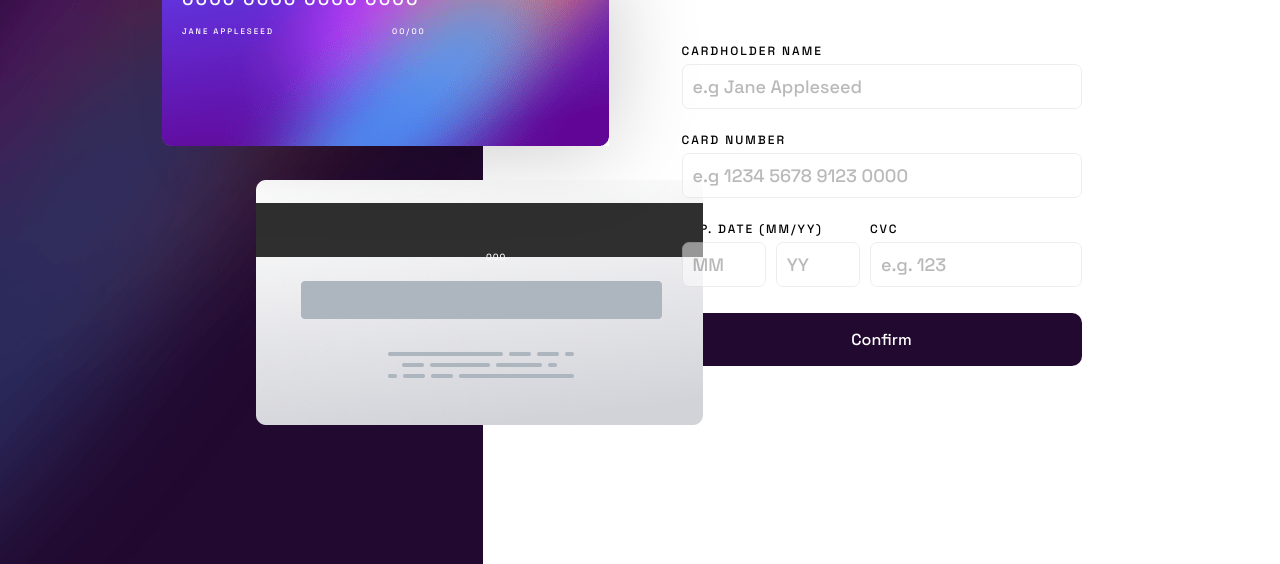
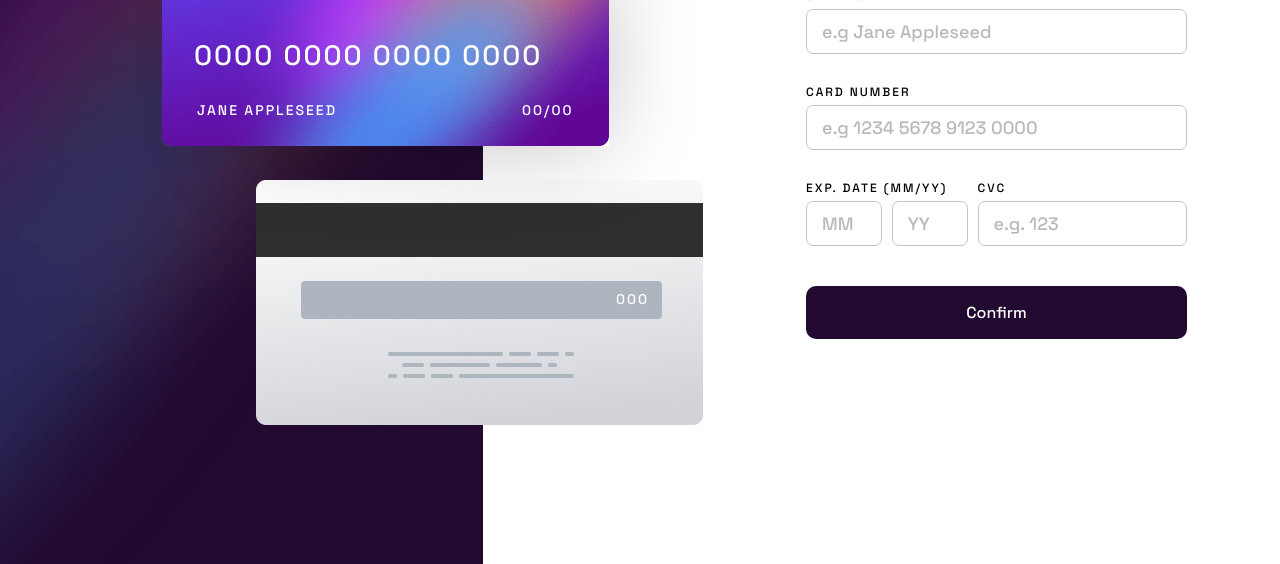
Before and after one commit to Mohit-k-Mummon/Interactive-card-details-form, a plain HTML site: page index.html in a window 1280 px wide. Shown: the part 236-800 px from the top of the page. Drawn offline with Linux system fonts and the light colour scheme.

Commit message:
Rename some elements + finish desktop styling

```diff
--- a/css/styles.css
+++ b/css/styles.css
@@ -48,12 +48,12 @@ body {
     font-family: 'Space Grotesk', sans-serif;
 }
 
-.main-container {
+.block {
     height: 100vh;
 }
 
-@media screen and (min-width: 768px) {
-    .main-container {
+@media screen and (min-width: 900px) {
+    .block {
         display: flex;
         max-width: 100vw;
     }
@@ -65,7 +65,7 @@ body {
 /******************
     CARD CONTAINER
 ******************/
-.card__bg-container {
+.block__card-container {
     background-image: url(../images/bg-main-mobile.png);
     width: 100vw;
     background-repeat: no-repeat;
@@ -76,14 +76,14 @@ body {
 }
 
 
-.cards__container {
+.block__card-container .cards {
     height: 240px;
     width: 343px;
     position: relative;
 }
 
-@media screen and (min-width: 768px) {
-    .card__bg-container {
+@media screen and (min-width: 900px) {
+    .block__card-container {
         position: relative;
         background-image: url(../images/bg-main-desktop.png);
         width: 100%;
@@ -91,7 +91,7 @@ body {
         min-width: 0;
     }
 
-    .cards__container {
+    .block__card-container .cards {
         width: 54.1rem;
         min-width: 54.1rem;
         height: 52.7rem;
@@ -107,7 +107,7 @@ body {
     height: 157px;
 }
 
-@media screen and (min-width:768px) {
+@media screen and (min-width:900px) {
     #card-back,
     #card-front {
         width: 44.7rem;
@@ -117,7 +117,7 @@ body {
 
 
 /* Card Back */
-.card__back-container {
+.card-back-img {
     height: min-content;
     width: min-content;
     position: absolute;
@@ -125,57 +125,56 @@ body {
     top: 3.2rem;
     }
 
-@media screen and (min-width:768px) {
-    .card__back-container {
+
+.card-back-img #card-cvc {
+    position: absolute;
+    top: 7.1rem;
+    left: 23rem;
+    z-index: 1000;
+    letter-spacing: 2px;
+    color: #fff;
+    font-size: 0.9rem;
+}
+
+@media screen and (min-width:900px) {
+    .card-back-img {
         right: 0;
         bottom: 0;
         top: auto;
         left: auto;
     }
+
+    .card-back-img #card-cvc {
+        font-size: 1.4rem;
+        top: 11rem;
+        left: 36rem;
+    }
 }
 
-.card__back-container #card-cvc {
-    position: absolute;
-    top: 7.1rem;
-    left: 23rem;
-    z-index: 1000;
-    letter-spacing: 1px;
-    color: #fff;
-    font-size: 0.9rem;
-
-}
-
-
 /* Card Front */
-.card__front-container {
+.card-front-img {
     position: relative;
     top: 12rem;
 }
 
-@media screen and (min-width:768px) {
-    .card__front-container {
-        position: absolute;
-        top: 0;
-        left: 0;
-        right: auto;
-        bottom: auto;
-    }
-}
 
+/* Card Shadow */
 #card-front {
     box-shadow: 31px 34px 93px -34px rgba(0,0,0,0.23);
     -webkit-box-shadow: 31px 34px 93px -34px rgba(0,0,0,0.23);
     -moz-box-shadow: 31px 34px 93px -34px rgba(0,0,0,0.23);
 }
 
-.card__front-container #card-logo {
+
+/* Card Logo and details */
+.card-front-img #card-logo {
     position: absolute;
     left: -12.5rem;
     top: -6.2rem;
     transform: scale(0.16);
 }
 
-.card__front-container #card-number {
+.card-front-img #card-number {
     position: absolute;
     top: 8.6rem;
     left: 2rem;
@@ -184,7 +183,7 @@ body {
     font-size: 1.8rem;
 }
 
-.card__front-container #card-name {
+.card-front-img #card-name {
     position: absolute;
     top: 12.5rem;
     left: 2rem;
@@ -194,7 +193,7 @@ body {
     text-transform: uppercase;
 }
 
-.card__front-container #card-expiration {
+.card-front-img #card-expiration {
     position: absolute;
     top: 12.5rem;
     left: 23rem;
@@ -203,13 +202,46 @@ body {
     color: #fff;
 }
 
+@media screen and (min-width:900px) {
+    .card-front-img {
+        position: absolute;
+        top: 0;
+        left: 0;
+        right: auto;
+        bottom: auto;
+    }
+
+    .card-front-img #card-logo {
+        left: -16rem;
+        top: -7.7rem;
+        transform: scale(0.18);
+    }
+
+    .card-front-img #card-number {
+        top: 13.6rem;
+        left: 3.2rem;
+        font-size: 2.8rem;
+    }
+
+    .card-front-img #card-name {
+        top: 20rem;
+        font-size: 1.4rem;
+        left: 3.5rem;
+    }
+
+    .card-front-img #card-expiration {
+        top: 20rem;
+        left: 36rem;
+        font-size: 1.4rem;
+    }
+}
 
 
 
 /******************
-    FORM CONTAINER
+FORM CONTAINER
 ******************/
-.form-container {
+.block__form-container {
     height: auto;
     margin: 10vh auto 0 auto;
     padding: 2rem;
@@ -222,18 +254,28 @@ body {
     max-width: 40rem;
 }
 
-@media screen and (min-width:768px) {
-    .form-container {
+
+.form-group {
+    margin-bottom: 0.5rem;
+}
+
+@media screen and (min-width:900px) {
+    .block__form-container {
         min-width: 600px;
+        justify-content: end;
+        padding: 2rem 2rem 2rem 25rem;
     }
 
     .form {
-        min-width: 38rem;
+        max-width: 38.1rem;
+        height: 35.2rem;
+        position: relative;
+        bottom: 4rem;
     }
-}
 
-.form-group {
-    margin-bottom: 0.5rem;
+    .form-group {
+        margin-bottom: 1.2rem;
+    }
 }
 
 label {
@@ -246,9 +288,9 @@ label {
 
 input {
     width: 100%;
-    padding: 1rem;
+    padding: 1rem 1.5rem;
     border-radius: 7px;
-    border: 1px solid var(--Light-grayish-violet);
+    border: 1px solid var(--Dark-grayish-violet);
     font-family: inherit;
     font-size: 1.8rem;
     outline: none;
@@ -276,18 +318,17 @@ input:focus {
     margin-left: 1rem;
 }
 
-.flex {
+
+/* Third row in Form */
+.exp-group {
     display: flex;
     justify-content: space-between;
     width: 100%;
 }
 
-.titles {
-    display: flex;
-}
 
-/* Button */
-.form-container .button {
+/* Form Button */
+.block__form-container .button {
     padding: 1.6rem 3rem;
     border: none;
     background-color: var(--Very-dark-violet);
@@ -298,6 +339,12 @@ input:focus {
     width: 100%;
     cursor: pointer;
     margin-top: 0.3rem;
+}
+
+@media screen and (min-width: 900px) {
+    .block__form-container .button {
+        margin-top: 1rem;
+    }
 }
 
 
@@ -324,6 +371,7 @@ input:focus {
 #cvc-error {
     visibility: hidden;
 }
+
 
 
 
--- a/index.html
+++ b/index.html
@@ -13,14 +13,14 @@
 		<title>Frontend Mentor | Interactive Card</title>
 	</head>
 	<body>
-		<main class="main-container">
-			<div class="card__bg-container">
-				<div class="cards__container">
-					<div class="card__back-container">
+		<main class="block">
+			<div class="block__card-container">
+				<div class="cards">
+					<div class="card-back-img">
 						<img id="card-back" src="images/bg-card-back.png" alt="" />
 						<p id="card-cvc">000</p>
 					</div>
-					<div class="card__front-container">
+					<div class="card-front-img">
 						<img id="card-front" src="images/bg-card-front.png" alt="" />
 						<img id="card-logo" src="images/card-logo.svg" alt="" />
 						<p id="card-number">0000 0000 0000 0000</p>
@@ -30,7 +30,7 @@
 				</div>
 			</div>
 
-			<div class="form-container">
+			<div class="block__form-container">
 				<form class="form" action="">
 					<div class="form-group">
 						<label for="cardholder">Cardholder name</label>
@@ -54,7 +54,7 @@
 						/>
 						<p id="number-error">Wrong format, numbers only</p>
 					</div>
-					<div class="flex">
+					<div class="exp-group">
 						<div class="form-group grid">
 							<label for="">exp. date (mm/yy)</label>
 							<input type="text" placeholder="MM" maxlength="2" />
```
